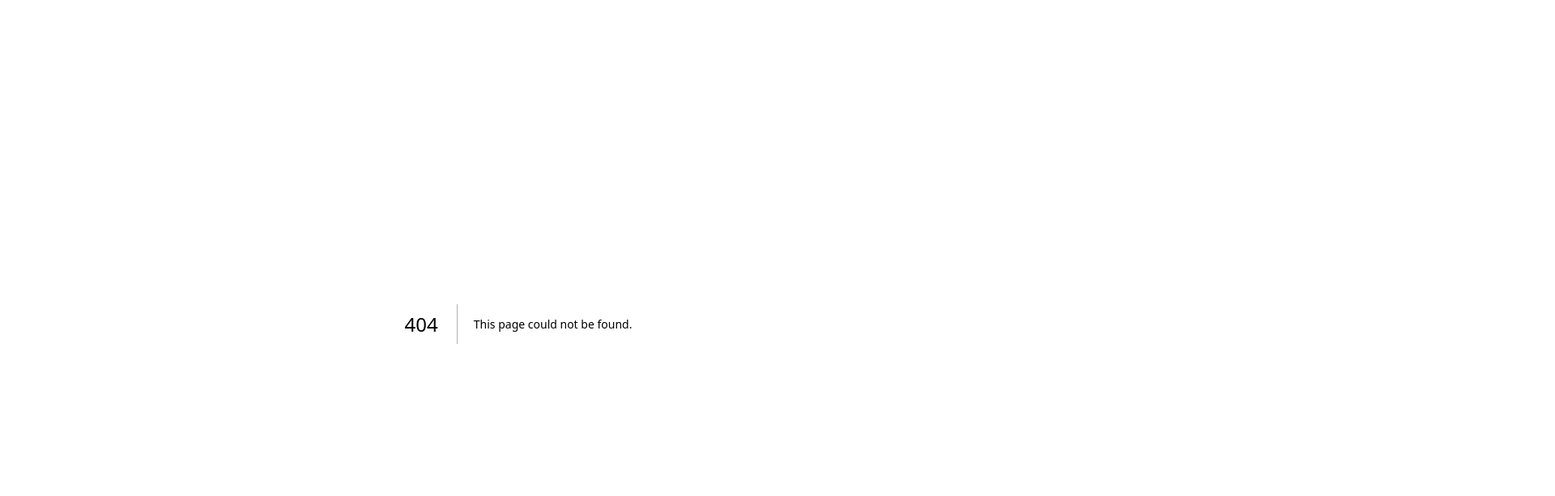
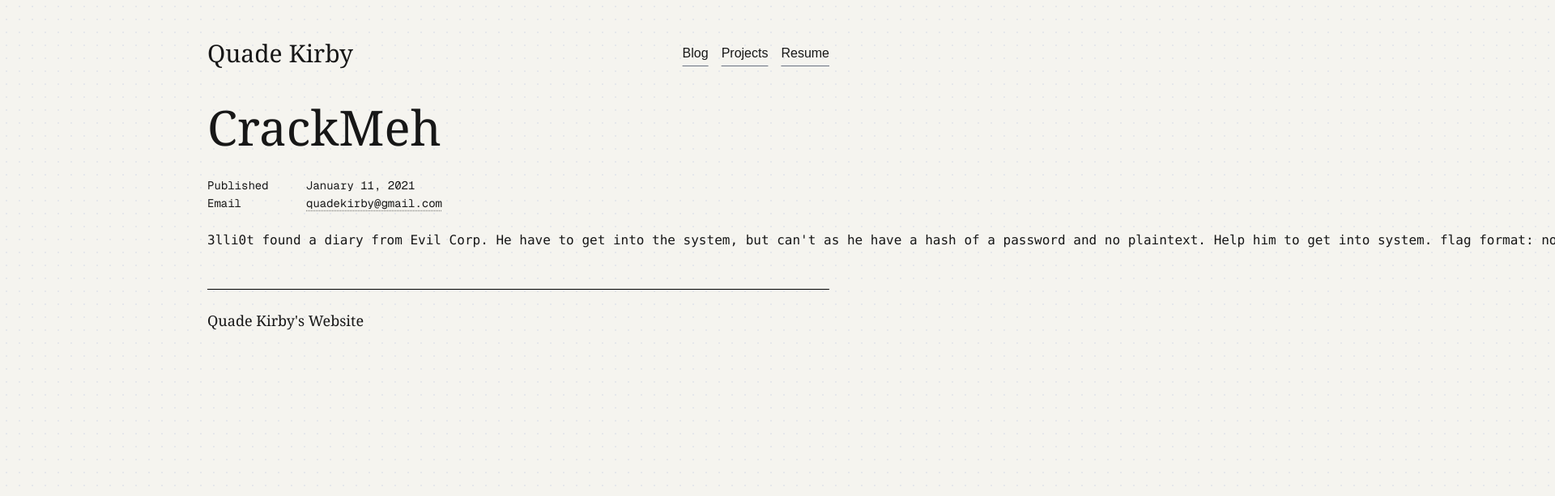
Before and after one commit to OrangeHoopla/personal-site, a Next.js app: page /blog/crackmeh in a window 1280 px wide. Before the commit this address had no page. Shown: the top 613 px of the page at 81% size, 1920 px wide, since content can reach past the window. Built offline with nearby package versions, Linux system fonts and the light colour scheme.

Commit message:
use mdx to render markdown to blog

```diff
--- /dev/null
+++ b/app/blog/crackmeh/page.js
@@ -0,0 +1,61 @@
+import Footer from '@/components/footer';
+import Navbar from '@/components/navbar';
+
+export default function crack() {
+
+    return (
+        <div className='w-full mx-auto'>
+            <div className = 'max-w-3xl mx-auto'>
+
+                <Navbar />
+                <p className="font-serif text-6xl mb-6 text-balance md:leading-tight leading-tight">
+                    CrackMeh
+                </p>
+
+
+                <div className="grid md:grid-cols-[120px_1fr] gap-0.5 font-mono text-sm mb-6">
+                    <div>Published</div>
+                    <div>January 11, 2021</div>
+                    <div className="max-md:mt-2">Email</div>
+                    <div className="group relative cursor-default">
+                        <span className="underline decoration-dotted decoration-foreground/50 underline-offset-4">quadekirby@gmail.com</span>
+                    </div>
+                </div>
+
+                <pre>
+                    3lli0t found a diary from Evil Corp. He have to get into the system, but can't as he have a hash of a password and no plaintext. Help him to get into system.
+
+                    flag format: noob{'{plaintext}'}
+
+hash: 4ee805f9397a1d584ef9be9d2a4f8f20
+
+Author: D3v1LaL
+
+given a file called diary.txt
+
+_________________________
+|                       |
+|                       |
+|                       |
+|         Alice         |
+|        January        |
+|         1994          |
+|         USA           |
+|          25           |
+|       Security        |
+|                       |
+|                       |
+|_______________________|
+
+using the MD5 hash we we iterate through all possible permutations to determine the flag
+                </pre>
+
+
+
+
+                <Footer />
+
+          </div>
+
+    </div>);
+}
--- a/data/blog.json
+++ b/data/blog.json
@@ -20,6 +20,14 @@
         "new": true,
         "box": true
 
+    },
+    {
+      "title": "CrackMeh CTF",
+      "content": "using the MD5 hash we we iterate through all possible permutations to determine the flag for this CTF",
+      "link": "/blog/crackmeh",
+      "date": "January 11, 2021",
+      "new": false,
+      "box": false
     }
 
   ]
--- a/package.json
+++ b/package.json
@@ -18,8 +18,10 @@
     "@types/node": "^20",
     "@types/react": "^19",
     "@types/react-dom": "^19",
+    "@types/react-syntax-highlighter": "^15.5.13",
     "eslint": "^9",
     "eslint-config-next": "16.1.6",
+    "react-syntax-highlighter": "^16.1.1",
     "tailwindcss": "^4",
     "typescript": "^5"
   }
```
Also changed, not shown: 1 other file (tests, documents, lock files or other folders).
